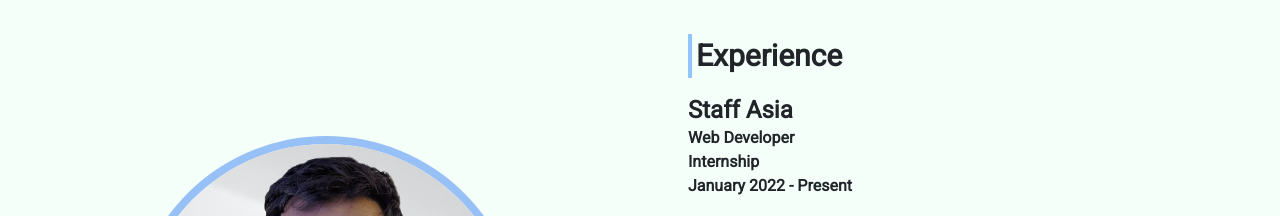
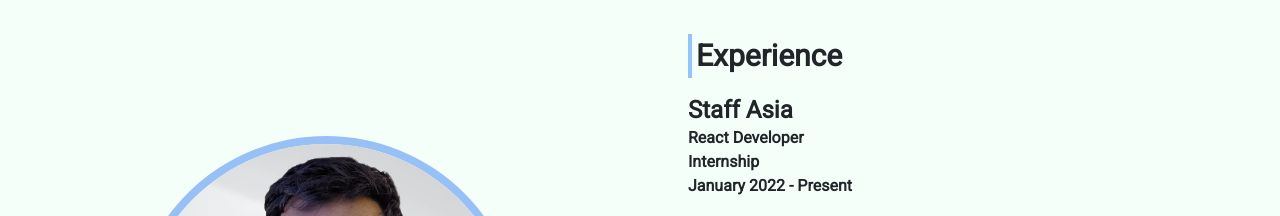
Before and after one commit to tawsifhye/tawsif-portfolio, a React (Create React App) app: page / in a window 1280 px wide. Shown: the part 1240-1456 px from the top of the page. Built offline with nearby package versions, Linux system fonts and the light colour scheme.

Commit message:
Experience edited

```diff
--- a/src/Components/AboutMe/AboutMe.js
+++ b/src/Components/AboutMe/AboutMe.js
@@ -29,7 +29,7 @@ const AboutMe = () => {
                         <div className='mb-5'>
                             <h1 className={aboutMeSubHeader}>Experience</h1>
                             <p className="text-2xl font-bold">Staff Asia</p>
-                            <p className=" font-bold">Web Developer</p>
+                            <p className=" font-bold">React Developer</p>
                             <p className=" font-bold">Internship</p>
                             <p className=" font-bold">January 2022 - Present</p>
                         </div>
```
